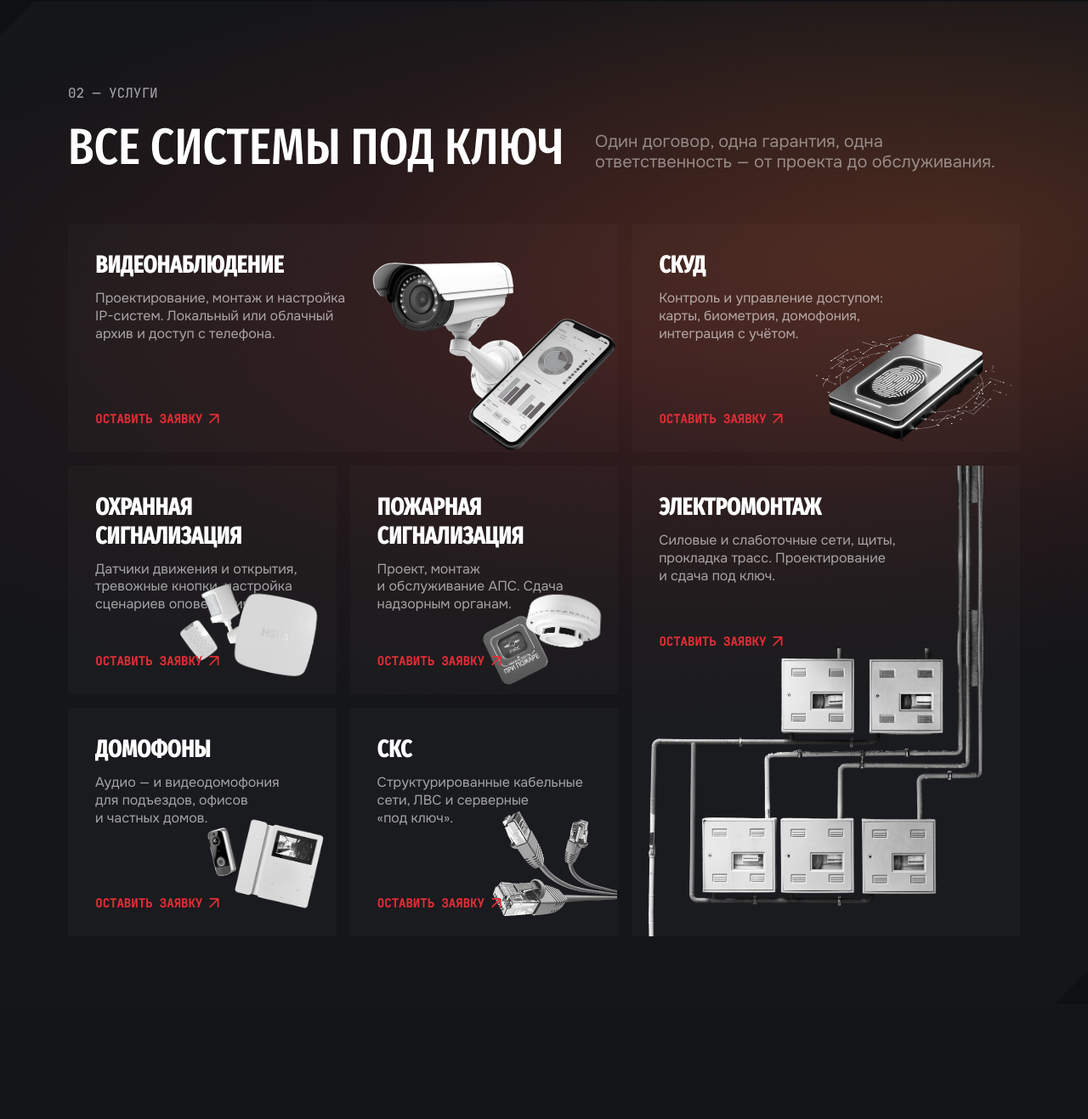
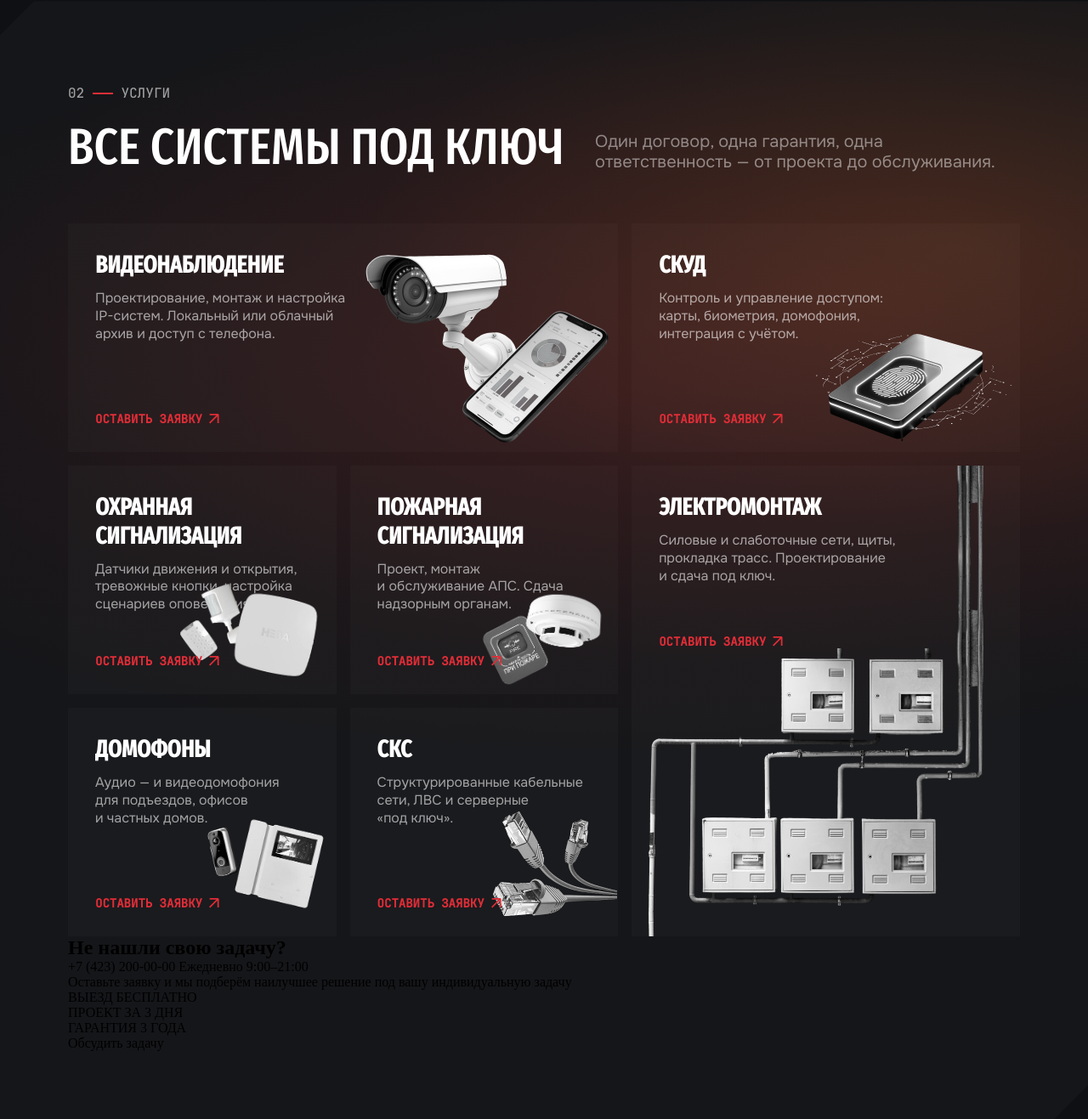
Before and after one commit to mank000/empire, a Django app: page / in a window 1280 px wide. Shown: the part 1545-2862 px from the top of the page at 85% size. Before the commit the page ends 2647 px from the top, so only its background shows below. Run offline with Django 5.2, Linux system fonts and the light colour scheme.

Commit message:
fix: смещение контентного блока относительно остальнных в services

```diff
--- a/static/css/02-services.css
+++ b/static/css/02-services.css
@@ -3,7 +3,7 @@
   margin: 60px auto 0;
   grid-template-columns: 362fr 362fr 524fr;
   grid-template-rows: repeat(3, 269px);
-  max-width: 1280px;
+
   width: 100%;
   gap: 16px;
   grid-template-areas:
@@ -71,10 +71,9 @@
 
 .surveillance .service-image {
   height: 227px;
-  right: 0;
+  right: 8px;
   width: 294px;
-  max-width: 55%;
-  bottom: 0;
+  bottom: 9px;
 }
 
 .access {
@@ -168,9 +167,21 @@
 .services-content {
   padding: 100px 80px 80px 80px;
   background:
-    radial-gradient(ellipse 700px 340px at 88% 22%, rgba(224, 135, 45, 0.12), transparent 100%),
-    radial-gradient(ellipse 1050px 430px at 78% 27%, rgba(224, 72, 45, 0.12), transparent 100%),
-    radial-gradient(ellipse 1100px 430px at 58% 35%, rgba(224, 45, 55, 0.10), transparent 100%),
+    radial-gradient(
+      ellipse 700px 340px at 88% 22%,
+      rgba(224, 135, 45, 0.12),
+      transparent 100%
+    ),
+    radial-gradient(
+      ellipse 1050px 430px at 78% 27%,
+      rgba(224, 72, 45, 0.12),
+      transparent 100%
+    ),
+    radial-gradient(
+      ellipse 1100px 430px at 58% 35%,
+      rgba(224, 45, 55, 0.1),
+      transparent 100%
+    ),
     #151619;
   clip-path: polygon(
     var(--cut) 0,
@@ -187,14 +198,16 @@
   justify-content: space-between;
   align-items: flex-end;
   gap: 32px;
-  max-width: 1280px;
+
   margin-inline: auto;
 }
 .services-top {
   display: flex;
   flex-direction: column;
   gap: 24px;
-  max-width: 840px;
+}
+.services-top svg {
+  margin-bottom: 4.5px;
 }
 .services-top > span {
   font-family: "JetBrains Mono", monospace;
--- a/templates/includes/02-services.html
+++ b/templates/includes/02-services.html
@@ -3,7 +3,15 @@
     <div class="services-content">
         <div class="services-header">
             <div class="services-top">
-                <span>02 — УСЛУГИ</span>
+                <span>02
+                    <svg width="24"
+                         height="2"
+                         viewBox="0 0 24 2"
+                         fill="none"
+                         xmlns="http://www.w3.org/2000/svg">
+                        <rect width="24" height="2" fill="#E02D37" />
+                    </svg>
+                УСЛУГИ</span>
                 <h2>Все системы под ключ</h2>
             </div>
             <p class="services-description">
@@ -176,5 +184,33 @@
                 </div>
             </article>
         </div>
+        <div>
+            <div>
+                <div>
+                    <h1>Не нашли свою задачу?</h1>
+                    <div>
+                        <span>+7 (423) 200-00-00</span>
+                        <span>Ежедневно 9:00–21:00</span>
+                    </div>
+                </div>
+                <span>Оставьте заявку и мы подберём наилучшее решение под вашу индивидуальную задачу</span>
+                <div>
+                    <div>
+                        <div>
+                            <span>ВЫЕЗД БЕСПЛАТНО</span>
+                        </div>
+                        <div>
+                            <span>ПРОЕКТ ЗА 3 ДНЯ</span>
+                        </div>
+                        <div>
+                            <span>ГАРАНТИЯ 3 ГОДА</span>
+                        </div>
+                    </div>
+                    <div>
+                        <a>Обсудить задачу</a>
+                    </div>
+                </div>
+            </div>
+        </div>
     </div>
 </section>
```
